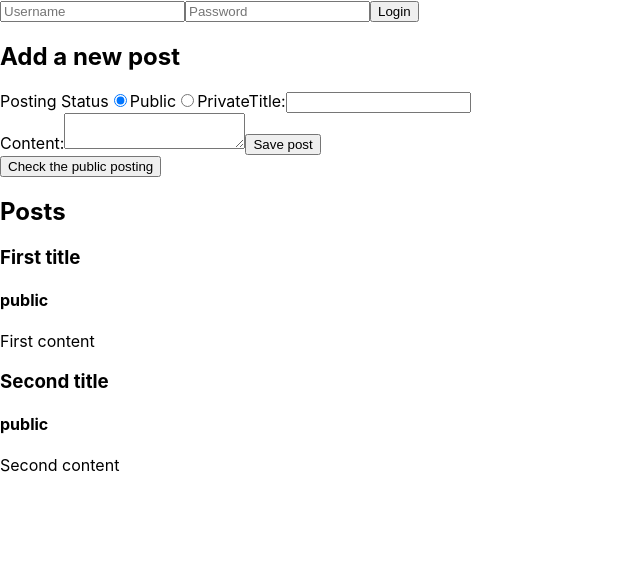
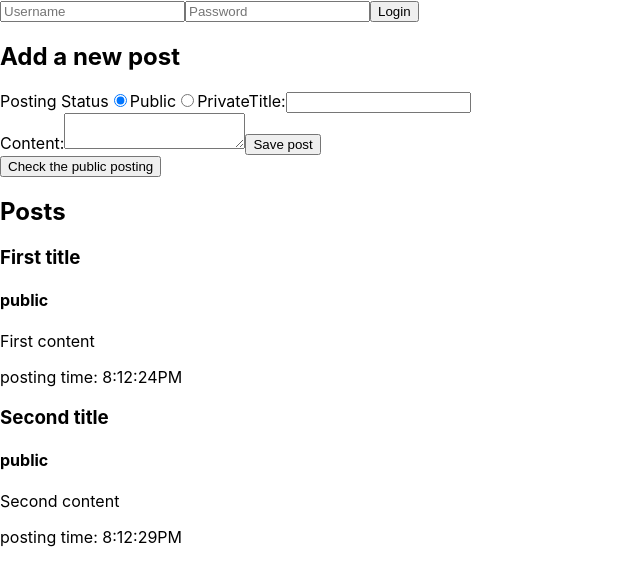
Before and after one commit to hendrik-kim/blog-mern, a React (Create React App) app in the folder frontend/: page / in a window 1280 px wide. Both pictures are taken after a click on the button "Check the public posting". Shown: the top 586 px of the page, without its empty margins (0-640 px from the left). Built offline with nearby package versions, Linux system fonts and the light colour scheme.

Commit message:
added posting time to display in order

```diff
--- a/frontend/src/App.js
+++ b/frontend/src/App.js
@@ -3,7 +3,6 @@ import { Provider } from "react-redux";
 import { store } from "./store/configureStore";
 import UserProfile from "./example/UserProfile"; // Example component for user profile
 import AddPostForm from "./components/AddPostForm";
-import PostList from "./components/PostList";
 function App() {
   return (
     <Provider store={store}>
@@ -11,8 +10,6 @@ function App() {
         {/* Your application components go here */}
         <UserProfile />
         <AddPostForm />
-        {/* <PostList /> */}
-        {/* You can also use Routes from react-router-dom to navigate between these components */}
       </div>
     </Provider>
   );
--- a/frontend/src/components/PostList.jsx
+++ b/frontend/src/components/PostList.jsx
@@ -9,6 +9,7 @@ const PostList = () => {
       <h3>{post.title}</h3>
       <h4>{post.selectedOption}</h4>
       <p>{post.content.substring(0, 100)}</p>
+      <p>posting time: {post.timestamp}</p>
     </article>
   ));
   return (
--- a/frontend/src/slices/postSlice.js
+++ b/frontend/src/slices/postSlice.js
@@ -23,12 +23,14 @@ const initialState = [
     title: "First title",
     content: "First content",
     selectedOption: "public",
+    timestamp: "8:12:24PM",
   },
   {
     status: "idle",
     title: "Second title",
     content: "Second content",
     selectedOption: "public",
+    timestamp: "8:12:29PM",
   },
 ];
 
@@ -41,12 +43,14 @@ const postsSlice = createSlice({
         state.push(action.payload);
       },
       prepare(title, content, selectedOption) {
+        const timestamp = new Date().toLocaleTimeString();
         return {
           payload: {
             status: "idle",
             title,
             content,
             selectedOption,
+            timestamp,
           },
         };
       },
```
